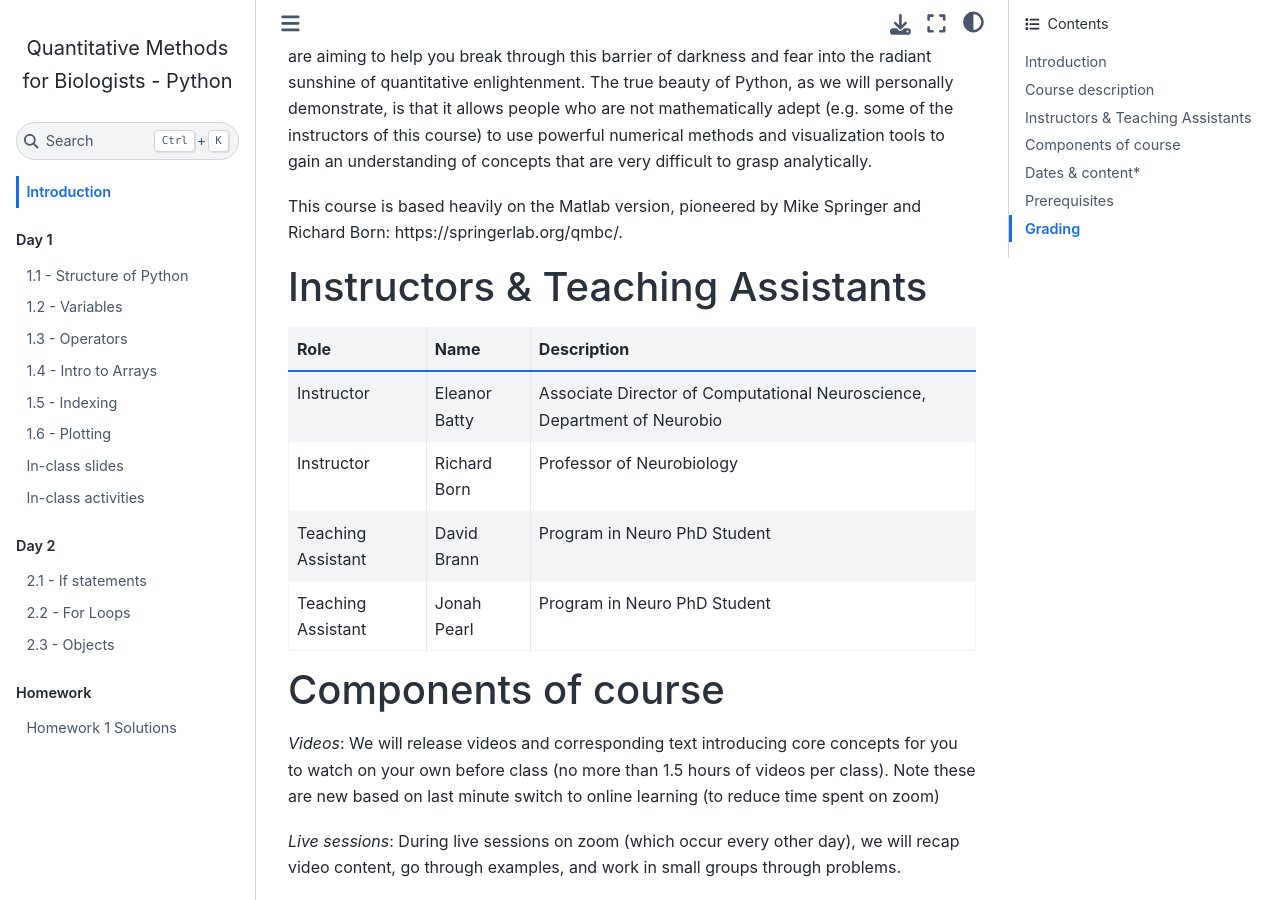
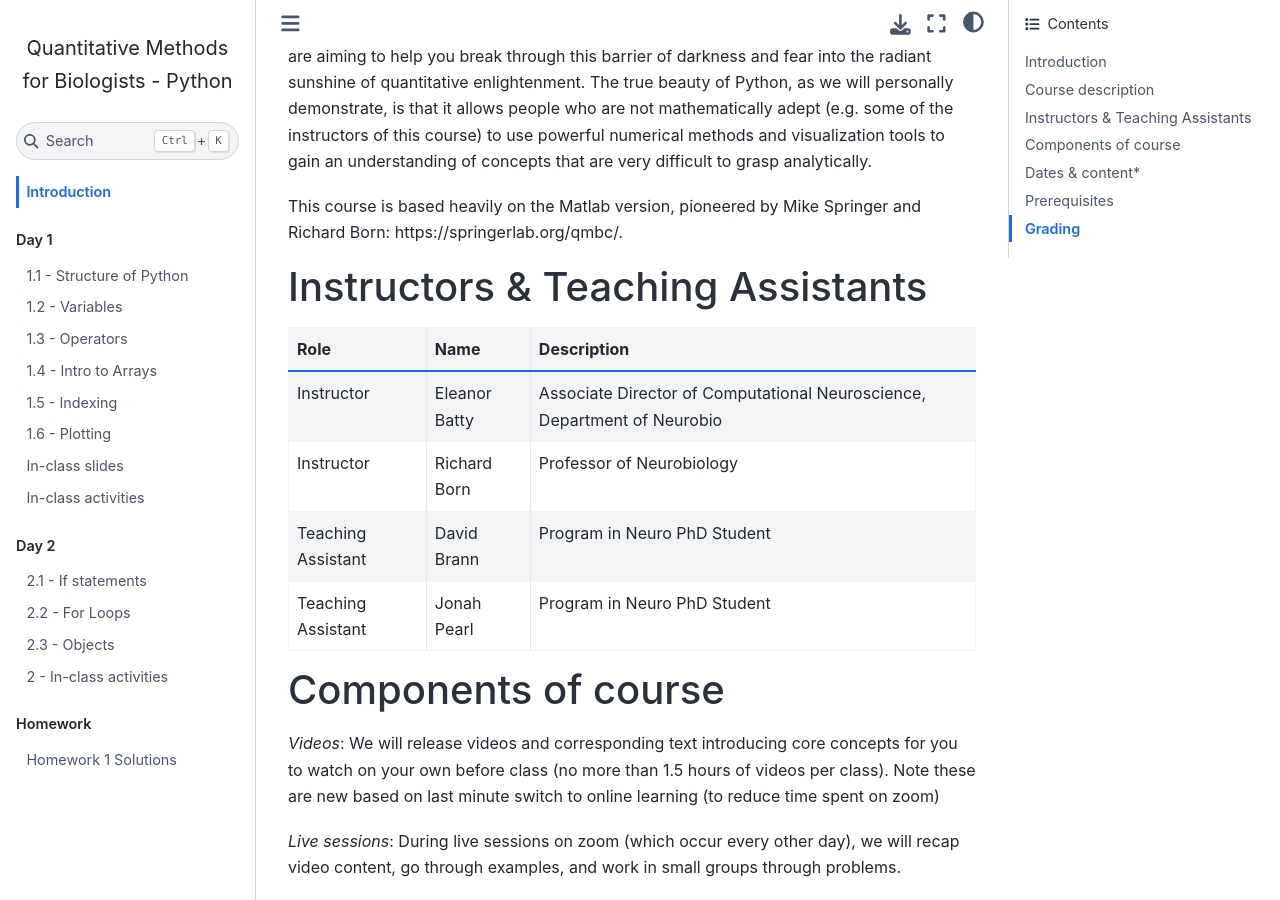
Before and after one commit to QMBC-Python/QMBC-Python.github.io, a Jupyter Book: the page built from intro.md, in a window 1280 px wide and 900 px high, scrolled down 411 px. Built offline with Jupyter Book 1.0.4 settings and Sphinx 7.4.7 and the Sphinx Book theme 1.1.4, drawn with Linux system fonts in a browser that asks for light colours; pages that are not in the unit, such as notebooks, are missing from menus.

Commit message:
Update _toc.yml

```diff
--- a/_toc.yml
+++ b/_toc.yml
@@ -16,6 +16,7 @@ parts:
     - file: content/IfStatements.ipynb
     - file: content/ForLoops.ipynb
     - file: content/Objects.ipynb
+    - file: content/Day2_InClass_Activities.ipynb
   - caption: Homework
     chapters:
     - file: homeworks/HW_Day1.ipynb
```
